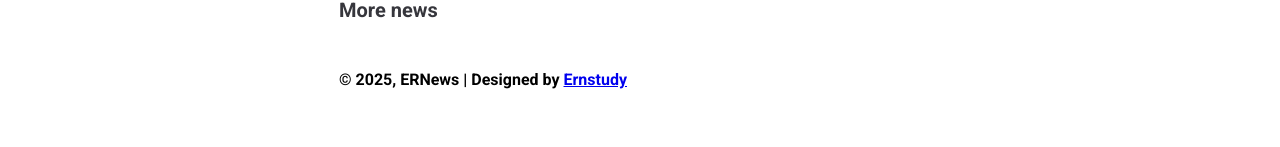
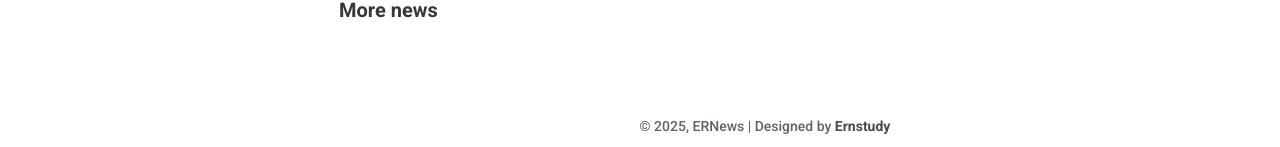
Before and after one commit to ernstudy/ernews, a React (Vite) app: page / in a window 1280 px wide. Shown: the part 956-1103 px from the top of the page. Before the commit the page ends 1045 px from the top, so only its background shows below. Built offline with nearby package versions, Linux system fonts and the light colour scheme; no server answers.

Commit message:
design footer

```diff
--- a/src/index.css
+++ b/src/index.css
@@ -646,6 +646,38 @@ section h3 {
   color: var(--color-gray-900);
 }
 
+/* ====== FOOTER ======= */
+
+.footer {
+  padding: 16px 0;
+  width: 100%;
+  margin-top: 2rem;
+}
+
+.footer .copy-right {
+  width: 100%;
+  display: flex;
+  justify-content: center;
+  align-items: center;
+}
+
+.footer .copy-right h4 {
+  color: var(--color-text);
+  font-size: 14px;
+  font-weight: 500;
+}
+
+.footer .copy-right a {
+  color: var(--color-small-title);
+  font-weight: 700;
+  text-decoration: none;
+  opacity: 0.9;
+}
+
+.footer .copy-right a:hover {
+  text-decoration: underline;
+}
+
 /*======== responsive mobile ========*/
 @media (max-width: 900px) {
   .container-all {
```
